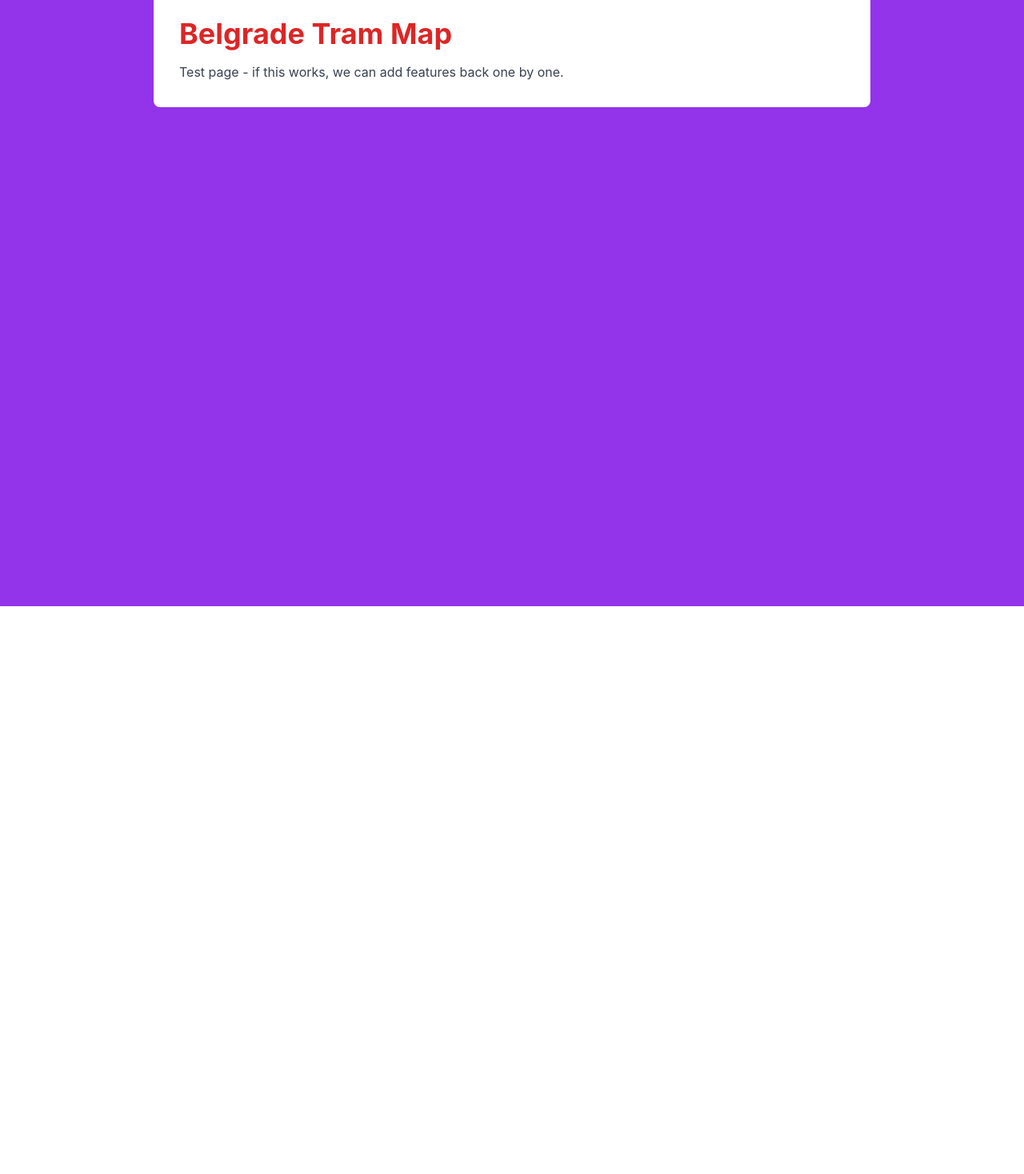
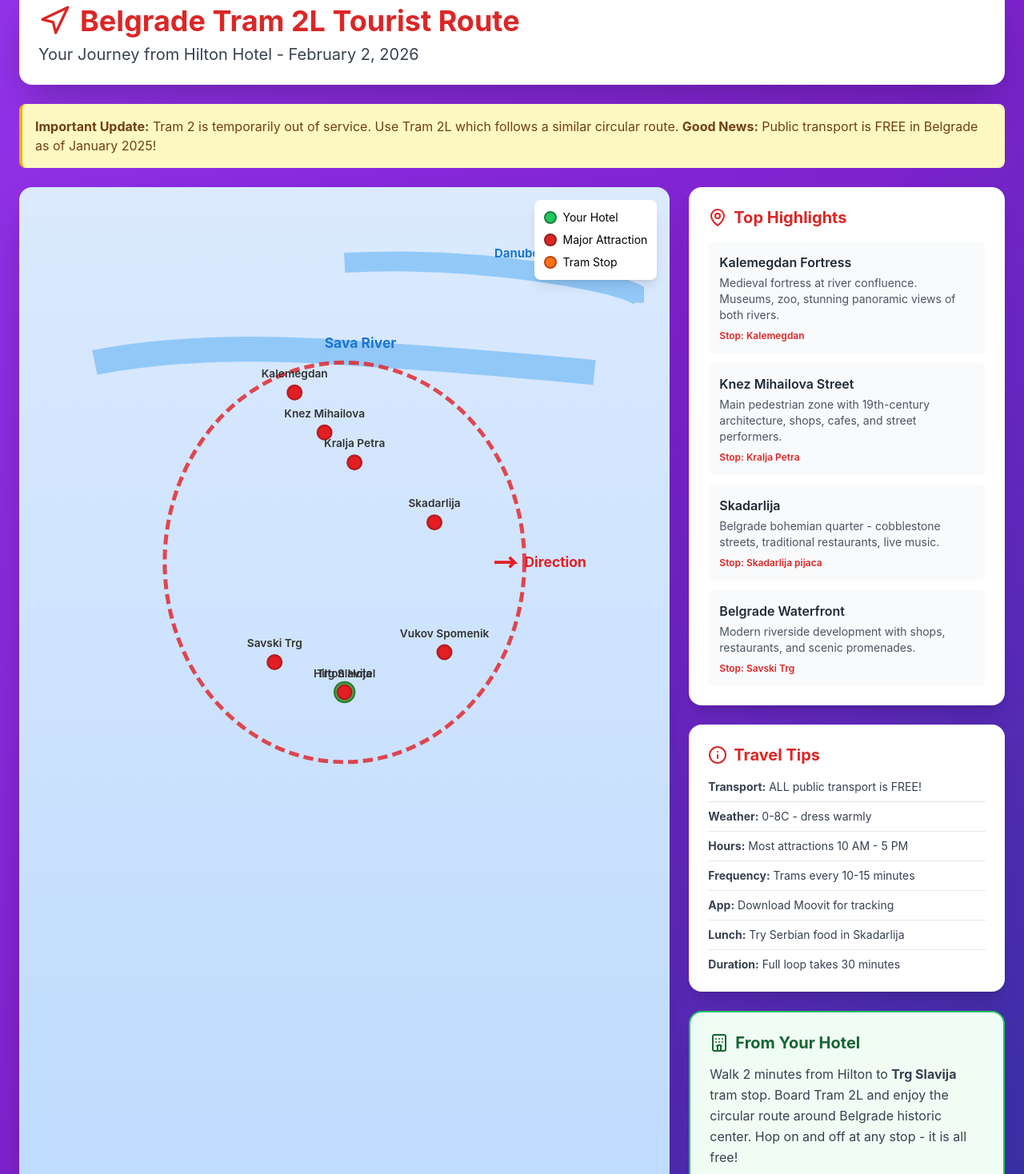
Before and after one commit to eddy9800-cmd/beg, a Next.js app: page / in a window 1280 px wide. Shown: the part 42-1510 px from the top of the page at 80% size. Before the commit the page ends 800 px from the top, so only its background shows below. Built offline with nearby package versions, Linux system fonts and the light colour scheme.

Commit message:
Update page.tsx
Add full Belgrade map features

```diff
--- a/src/app/page.tsx
+++ b/src/app/page.tsx
@@ -1,15 +1,205 @@
 'use client';
 
-export default function Home() {
+import React, { useState } from 'react';
+import { MapPin, Navigation, Info, Hotel } from 'lucide-react';
+
+export default function BelgradeTramMap() {
+  const [hoveredStop, setHoveredStop] = useState<number | null>(null);
+
+  const stops = [
+    { id: 1, name: 'Hilton Hotel', x: 300, y: 480, type: 'hotel', info: 'Your starting point! Walk 2 minutes to Trg Slavija tram stop.' },
+    { id: 2, name: 'Kalemegdan', x: 250, y: 180, type: 'major', info: 'Historic fortress with stunning river views, museums, and Belgrade Zoo.' },
+    { id: 3, name: 'Knez Mihailova', x: 280, y: 220, type: 'major', info: 'Main pedestrian street - shopping, cafes, street performers.' },
+    { id: 4, name: 'Kralja Petra', x: 310, y: 250, type: 'major', info: 'Near Republic Square and National Theatre.' },
+    { id: 5, name: 'Skadarlija', x: 390, y: 310, type: 'major', info: 'Bohemian quarter - traditional restaurants and live music!' },
+    { id: 6, name: 'Vukov Spomenik', x: 400, y: 440, type: 'major', info: 'Cultural area near National Library and university.' },
+    { id: 7, name: 'Trg Slavija', x: 300, y: 480, type: 'major', info: 'Major square near your hotel! Perfect starting point.' },
+    { id: 8, name: 'Savski Trg', x: 230, y: 450, type: 'major', info: 'Near Belgrade Waterfront - modern riverside development.' },
+  ];
+
+  const highlights = [
+    {
+      title: 'Kalemegdan Fortress',
+      description: 'Medieval fortress at river confluence. Museums, zoo, stunning panoramic views of both rivers.',
+      stop: 'Kalemegdan'
+    },
+    {
+      title: 'Knez Mihailova Street',
+      description: 'Main pedestrian zone with 19th-century architecture, shops, cafes, and street performers.',
+      stop: 'Kralja Petra'
+    },
+    {
+      title: 'Skadarlija',
+      description: 'Belgrade bohemian quarter - cobblestone streets, traditional restaurants, live music.',
+      stop: 'Skadarlija pijaca'
+    },
+    {
+      title: 'Belgrade Waterfront',
+      description: 'Modern riverside development with shops, restaurants, and scenic promenades.',
+      stop: 'Savski Trg'
+    }
+  ];
+
   return (
-    <div className="min-h-screen bg-purple-600 p-8">
-      <div className="max-w-4xl mx-auto bg-white rounded-lg p-8">
-        <h1 className="text-4xl font-bold text-red-600 mb-4">
-          Belgrade Tram Map
-        </h1>
-        <p className="text-gray-700">
-          Test page - if this works, we can add features back one by one.
-        </p>
+    <div className="w-full min-h-screen bg-gradient-to-br from-purple-600 via-purple-700 to-indigo-800 p-6">
+      <div className="max-w-7xl mx-auto">
+        <div className="bg-white rounded-2xl shadow-2xl p-6 mb-6">
+          <div className="flex items-center gap-3 mb-2">
+            <Navigation className="w-10 h-10 text-red-600" />
+            <h1 className="text-4xl font-bold text-red-600">
+              Belgrade Tram 2L Tourist Route
+            </h1>
+          </div>
+          <p className="text-xl text-gray-700">
+            Your Journey from Hilton Hotel - February 2, 2026
+          </p>
+        </div>
+
+        <div className="bg-yellow-100 border-l-4 border-yellow-500 p-4 mb-6 rounded-lg">
+          <p className="text-yellow-900">
+            <strong>Important Update:</strong>
+            {' '}Tram 2 is temporarily out of service. Use Tram 2L which follows a similar circular route.{' '}
+            <strong>Good News:</strong>
+            {' '}Public transport is FREE in Belgrade as of January 2025!
+          </p>
+        </div>
+
+        <div className="grid grid-cols-1 lg:grid-cols-3 gap-6">
+          <div className="lg:col-span-2 bg-gradient-to-b from-blue-100 to-blue-200 rounded-2xl shadow-2xl p-8 relative">
+            <div className="absolute top-4 right-4 bg-white p-3 rounded-lg shadow-lg text-sm z-10">
+              <div className="flex items-center gap-2 mb-2">
+                <div className="w-4 h-4 bg-green-500 rounded-full border-2 border-green-700"></div>
+                <span>Your Hotel</span>
+              </div>
+              <div className="flex items-center gap-2 mb-2">
+                <div className="w-4 h-4 bg-red-600 rounded-full border-2 border-red-800"></div>
+                <span>Major Attraction</span>
+              </div>
+              <div className="flex items-center gap-2">
+                <div className="w-4 h-4 bg-orange-500 rounded-full border-2 border-orange-700"></div>
+                <span>Tram Stop</span>
+              </div>
+            </div>
+
+            <svg viewBox="0 0 600 600" className="w-full h-auto">
+              <path d="M 50 150 Q 150 130 300 140 T 550 160" fill="none" stroke="#64B5F6" strokeWidth="25" opacity="0.6"/>
+              <text x="280" y="135" fill="#1976D2" fontSize="14" fontWeight="bold">Sava River</text>
+
+              <path d="M 300 50 Q 400 45 500 60 T 600 90" fill="none" stroke="#64B5F6" strokeWidth="20" opacity="0.6"/>
+              <text x="450" y="45" fill="#1976D2" fontSize="12" fontWeight="bold">Danube</text>
+
+              <ellipse cx="300" cy="350" rx="180" ry="200" fill="none" stroke="#E31E24" strokeWidth="4" strokeDasharray="10,5" opacity="0.8"/>
+
+              {stops.map(stop => (
+                <g
+                  key={stop.id}
+                  onMouseEnter={() => setHoveredStop(stop.id)}
+                  onMouseLeave={() => setHoveredStop(null)}
+                  className="cursor-pointer"
+                >
+                  <circle
+                    cx={stop.x}
+                    cy={stop.y}
+                    r={stop.type === 'hotel' ? 10 : 7}
+                    fill={stop.type === 'hotel' ? '#4CAF50' : '#E31E24'}
+                    stroke={stop.type === 'hotel' ? '#2E7D32' : '#B71C1C'}
+                    strokeWidth="2"
+                  />
+                  <text
+                    x={stop.x}
+                    y={stop.y - 15}
+                    textAnchor="middle"
+                    fontSize="11"
+                    fontWeight="600"
+                    fill="#333"
+                  >
+                    {stop.name}
+                  </text>
+                </g>
+              ))}
+
+              <path d="M 450 350 L 470 350 L 465 345 M 470 350 L 465 355" stroke="#E31E24" strokeWidth="3" fill="none"/>
+              <text x="480" y="355" fill="#E31E24" fontSize="14" fontWeight="bold">Direction</text>
+            </svg>
+
+            {hoveredStop && (
+              <div className="absolute bottom-4 left-4 bg-white p-4 rounded-lg shadow-xl border-2 border-red-500 max-w-xs z-20">
+                <h4 className="font-bold text-red-600 mb-1">
+                  {stops.find(s => s.id === hoveredStop)?.name}
+                </h4>
+                <p className="text-sm text-gray-700">
+                  {stops.find(s => s.id === hoveredStop)?.info}
+                </p>
+              </div>
+            )}
+          </div>
+
+          <div className="space-y-6">
+            <div className="bg-white rounded-2xl shadow-xl p-6">
+              <div className="flex items-center gap-2 mb-4">
+                <MapPin className="w-6 h-6 text-red-600" />
+                <h3 className="text-xl font-bold text-red-600">Top Highlights</h3>
+              </div>
+              <div className="space-y-3">
+                {highlights.map((highlight, idx) => (
+                  <div key={idx} className="bg-gray-50 p-3 rounded-lg border-2 border-transparent hover:border-red-500 transition-all">
+                    <h4 className="font-semibold text-gray-800 mb-1">
+                      {highlight.title}
+                    </h4>
+                    <p className="text-sm text-gray-600 mb-2">
+                      {highlight.description}
+                    </p>
+                    <p className="text-xs text-red-600 font-semibold">
+                      Stop: {highlight.stop}
+                    </p>
+                  </div>
+                ))}
+              </div>
+            </div>
+
+            <div className="bg-white rounded-2xl shadow-xl p-6">
+              <div className="flex items-center gap-2 mb-4">
+                <Info className="w-6 h-6 text-red-600" />
+                <h3 className="text-xl font-bold text-red-600">Travel Tips</h3>
+              </div>
+              <ul className="space-y-2 text-sm text-gray-700">
+                <li className="pb-2 border-b border-gray-200">
+                  <strong>Transport:</strong> ALL public transport is FREE!
+                </li>
+                <li className="pb-2 border-b border-gray-200">
+                  <strong>Weather:</strong> 0-8C - dress warmly
+                </li>
+                <li className="pb-2 border-b border-gray-200">
+                  <strong>Hours:</strong> Most attractions 10 AM - 5 PM
+                </li>
+                <li className="pb-2 border-b border-gray-200">
+                  <strong>Frequency:</strong> Trams every 10-15 minutes
+                </li>
+                <li className="pb-2 border-b border-gray-200">
+                  <strong>App:</strong> Download Moovit for tracking
+                </li>
+                <li className="pb-2 border-b border-gray-200">
+                  <strong>Lunch:</strong> Try Serbian food in Skadarlija
+                </li>
+                <li>
+                  <strong>Duration:</strong> Full loop takes 30 minutes
+                </li>
+              </ul>
+            </div>
+
+            <div className="bg-green-50 rounded-2xl shadow-xl p-6 border-2 border-green-500">
+              <div className="flex items-center gap-2 mb-3">
+                <Hotel className="w-6 h-6 text-green-800" />
+                <h3 className="text-xl font-bold text-green-800">From Your Hotel</h3>
+              </div>
+              <p className="text-gray-700 leading-relaxed">
+                Walk 2 minutes from Hilton to <strong>Trg Slavija</strong> tram stop.
+                Board Tram 2L and enjoy the circular route around Belgrade historic center.
+                Hop on and off at any stop - it is all free!
+              </p>
+            </div>
+          </div>
+        </div>
       </div>
     </div>
   );
```
